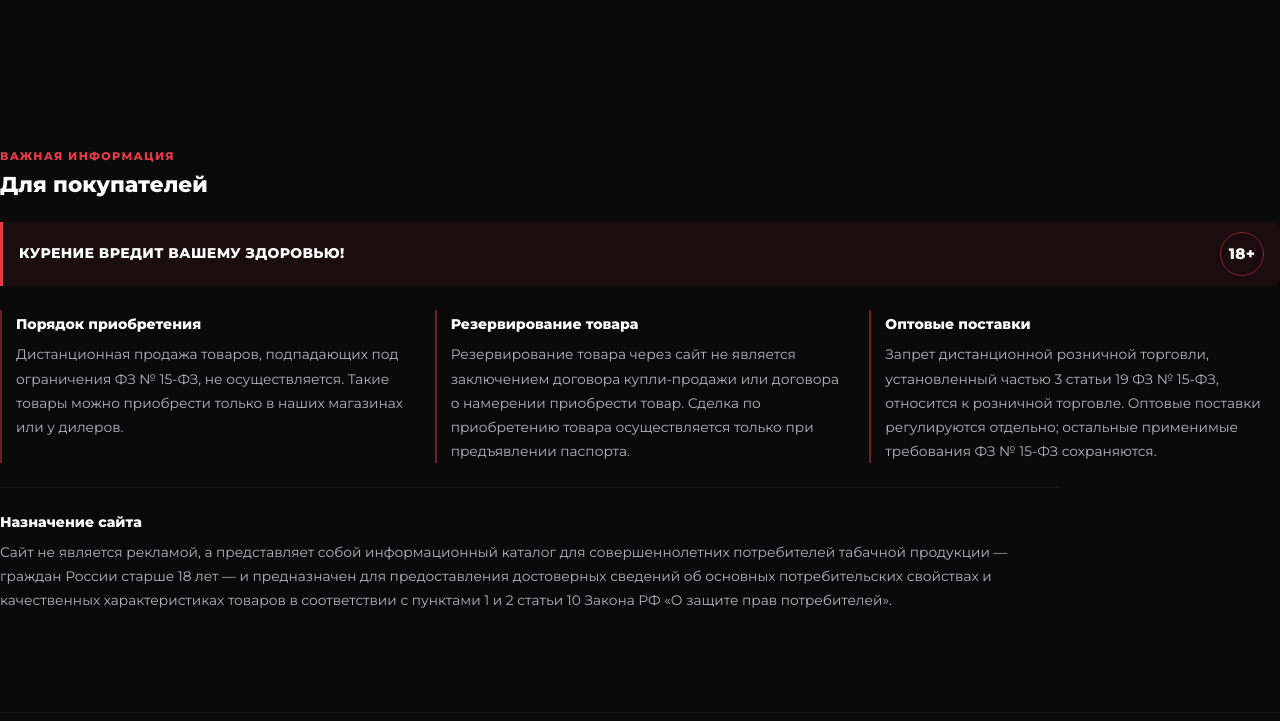
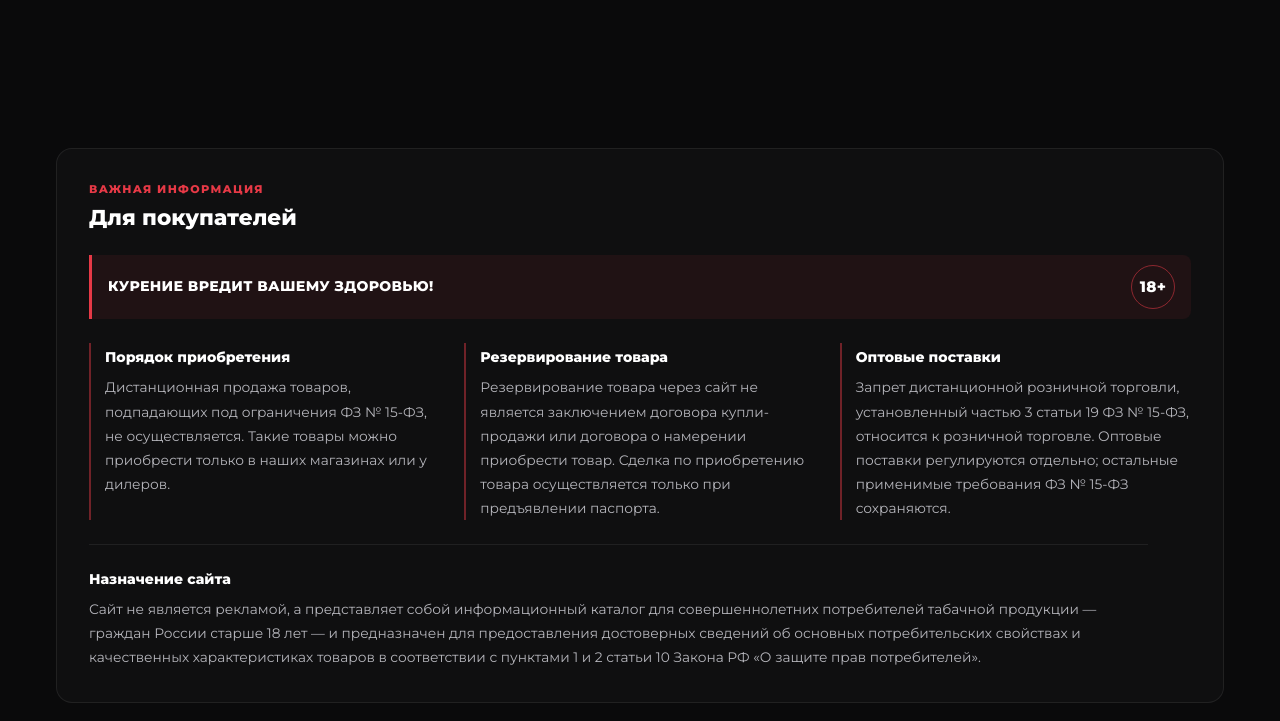
Before and after one commit to MegaRostBLR1/hookahRus, a plain HTML site: page index.html in a window 1280 px wide. Shown: the part 4879-5600 px from the top of the page. Drawn offline with Linux system fonts and the light colour scheme.

Commit message:
Fix buyer information section container structure

```diff
--- a/index.html
+++ b/index.html
@@ -330,11 +330,13 @@
             </div>
         </div>
     </section>
-        <section class="buyer-info" aria-labelledby="buyer-info__panel-title">
+        <section class="buyer-info" aria-labelledby="buyer-info-title">
+    <div class="container">
+        <div class="buyer-info__panel">
             <div class="buyer-info__header">
                 <div>
                     <span class="buyer-info__eyebrow">ВАЖНАЯ ИНФОРМАЦИЯ</span>
-                    <h2 id="buyer-info__panel-title">Для покупателей</h2>
+                    <h2 id="buyer-info-title">Для покупателей</h2>
                 </div>
             </div>
 
```
